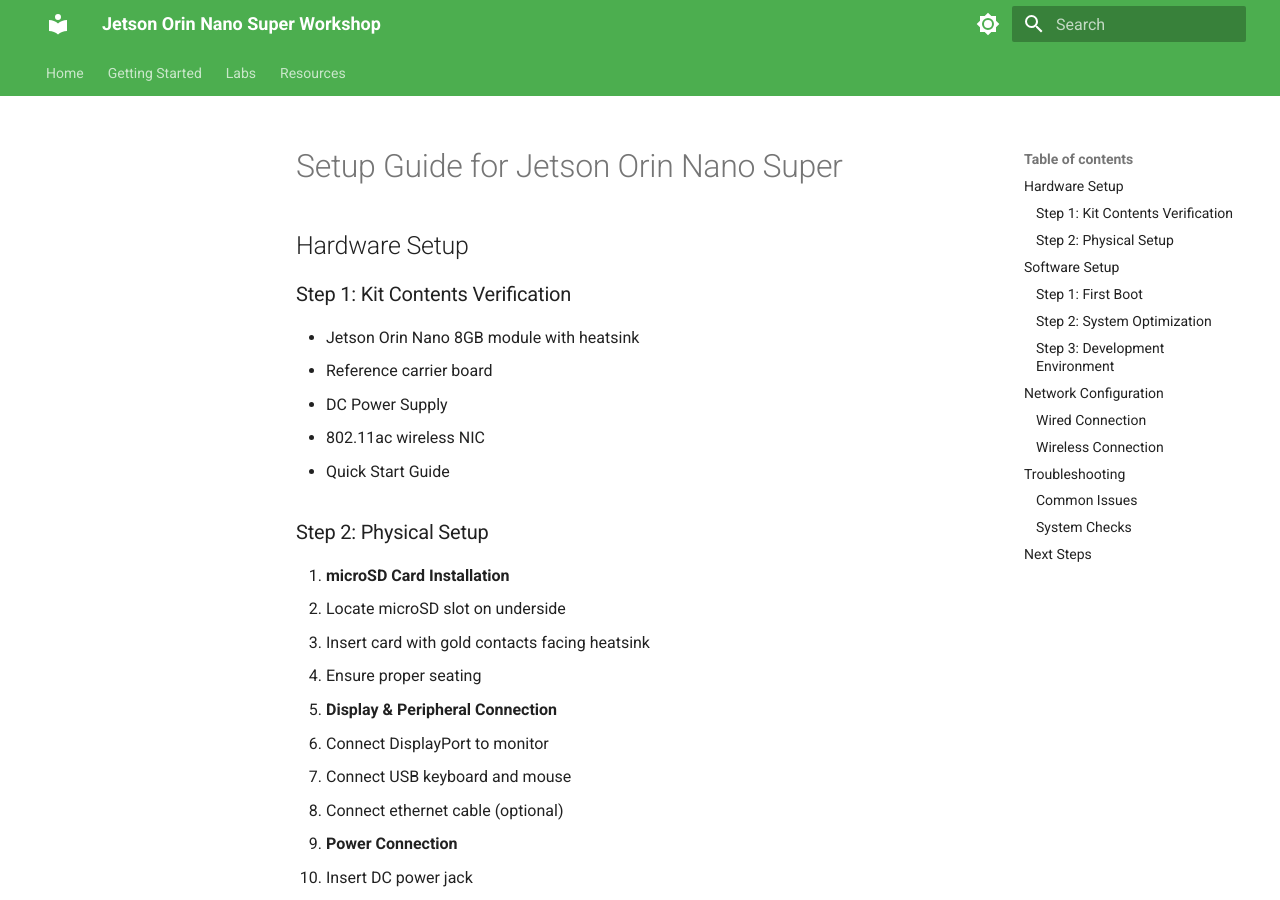
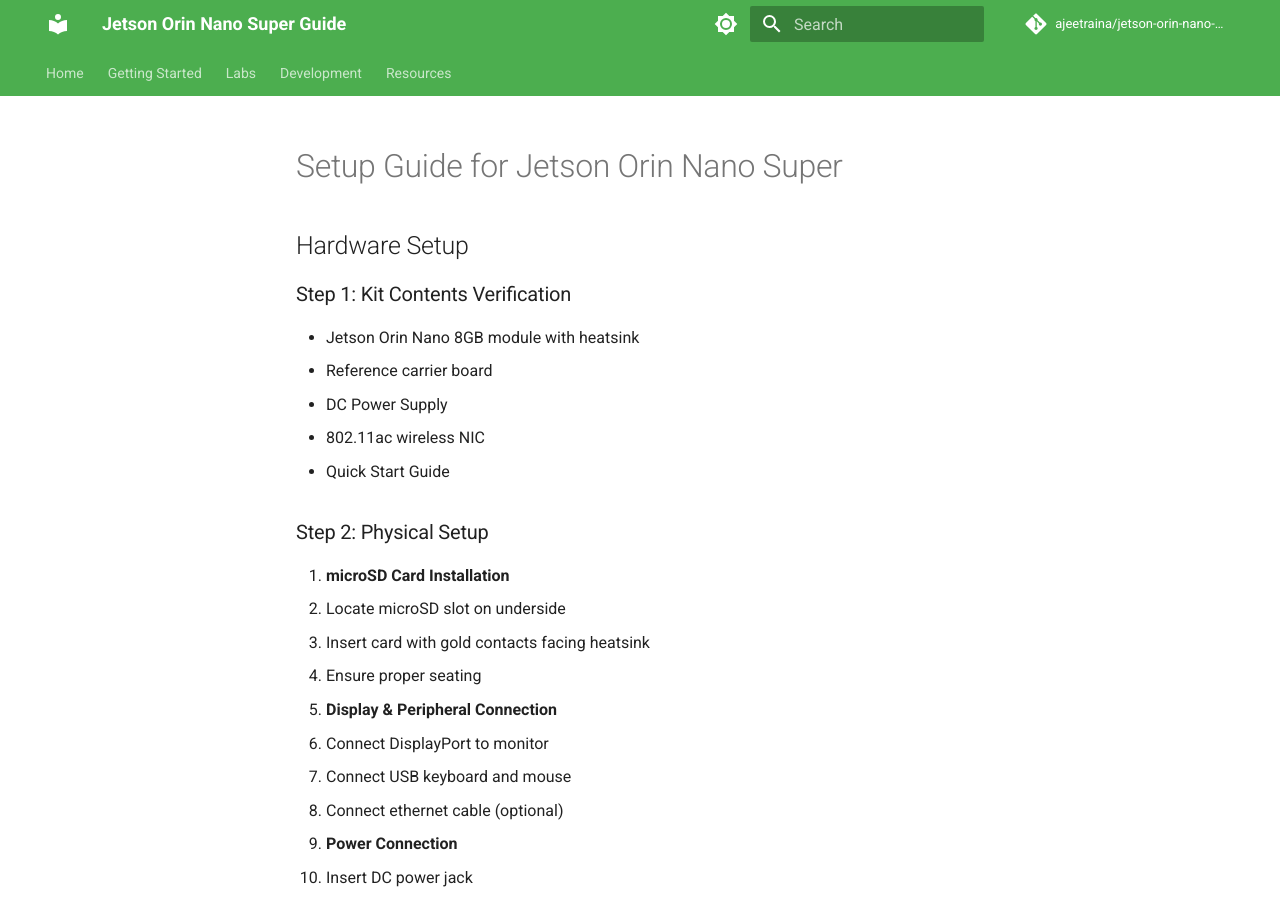
Before and after one commit to ajeetraina/jetson-orin-nano-super-guide, an MkDocs documentation site: the page built from docs/SETUP.md, in a window 1280 px wide and 900 px high. Built offline with MkDocs 1.6.1 and Material for MkDocs 9.7.7, drawn with Linux system fonts in a browser that asks for light colours; comment, search, counter and statistics services are not loaded; some of the changed text lies outside the part shown.

Commit message:
Add mkdocs configuration

```diff
--- a/mkdocs.yml
+++ b/mkdocs.yml
@@ -1,87 +1,82 @@
-site_name: Jetson Orin Nano Super Workshop
-site_description: A hands-on workshop for NVIDIA Jetson Orin Nano Super
-site_author: Ajeet Singh Raina
+site_name: Jetson Orin Nano Super Guide
+site_description: Comprehensive guide for NVIDIA Jetson Orin Nano
+site_author: Community Contributors
+
 theme:
   name: material
   features:
     - navigation.tabs
     - navigation.sections
-    - navigation.top
+    - navigation.expand
+    - navigation.indexes
+    - toc.integrate
     - search.suggest
     - search.highlight
   palette:
     - scheme: default
       primary: green
-      accent: indigo
+      accent: light green
       toggle:
         icon: material/brightness-7
         name: Switch to dark mode
     - scheme: slate
       primary: green
-      accent: indigo
+      accent: light green
       toggle:
         icon: material/brightness-4
         name: Switch to light mode
 
-nav:
-  - Home: index.md
-  - Getting Started:
-    - Prerequisites: getting-started/prerequisites.md
-    - Hardware Setup: getting-started/hardware-setup.md
-    - Software Setup: getting-started/software-setup.md
-  - Labs:
-    - 'Lab 1: Basic Setup & Configuration':
-      - Overview: labs/lab1/overview.md
-      - Initial Setup: labs/lab1/setup.md
-      - Power Modes: labs/lab1/power-modes.md
-      - Verification: labs/lab1/verification.md
-    - 'Lab 2: AI Model Optimization':
-      - Overview: labs/lab2/overview.md
-      - Model Selection: labs/lab2/model-selection.md
-      - TensorRT Optimization: labs/lab2/tensorrt-optimization.md
-      - Performance Testing: labs/lab2/performance-testing.md
-    - 'Lab 3: Sensor Integration':
-      - Overview: labs/lab3/overview.md
-      - BME680 Setup: labs/lab3/bme680-setup.md
-      - Data Collection: labs/lab3/data-collection.md
-      - AI Integration: labs/lab3/ai-integration.md
-  - Resources:
-    - Troubleshooting: resources/troubleshooting.md
-    - FAQ: resources/faq.md
-    - References: resources/references.md
-
 markdown_extensions:
   - admonition
-  - codehilite
-  - footnotes
-  - meta
-  - toc:
-      permalink: true
-  - pymdownx.arithmatex
-  - pymdownx.betterem
-  - pymdownx.caret
-  - pymdownx.critic
   - pymdownx.details
-  - pymdownx.emoji
-  - pymdownx.highlight
-  - pymdownx.inlinehilite
-  - pymdownx.magiclink
-  - pymdownx.mark
-  - pymdownx.smartsymbols
   - pymdownx.superfences:
       custom_fences:
         - name: mermaid
           class: mermaid
           format: !!python/name:pymdownx.superfences.fence_code_format
-  - pymdownx.tasklist
-  - pymdownx.tilde
+  - pymdownx.highlight:
+      anchor_linenums: true
+  - pymdownx.inlinehilite
+  - pymdownx.snippets
+  - pymdownx.tabbed
+  - footnotes
+  - attr_list
+  - md_in_html
+
+nav:
+  - Home: index.md
+  - Getting Started:
+    - Quick Start: quick-start.md
+    - Hardware Setup: hardware-setup.md
+    - Software Setup: software-setup.md
+  - Labs:
+    - Overview: labs/index.md
+    - Getting Started Labs: labs/getting-started.md
+    - Computer Vision Labs: labs/computer-vision.md
+    - TensorRT Labs: labs/tensorrt.md
+    - Edge AI Labs: labs/edge-ai.md
+    - Performance Labs: labs/performance.md
+  - Development:
+    - Environment Setup: development/environment.md
+    - Best Practices: development/best-practices.md
+    - Troubleshooting: development/troubleshooting.md
+  - Resources:
+    - Documentation: resources/documentation.md
+    - Community: resources/community.md
+    - FAQ: resources/faq.md
+
+repo_name: ajeetraina/jetson-orin-nano-super-guide
+repo_url: https://github.com/ajeetraina/jetson-orin-nano-super-guide
+edit_uri: edit/main/docs/
 
 extra:
   social:
     - icon: fontawesome/brands/github
       link: https://github.com/ajeetraina/jetson-orin-nano-super-guide
-    - icon: fontawesome/brands/twitter
-      link: https://twitter.com/ajeetsraina
+    - icon: fontawesome/brands/docker
+      link: https://hub.docker.com/r/ajeetraina/jetson-orin-nano
   analytics:
     provider: google
     property: !ENV GOOGLE_ANALYTICS_KEY
+
+copyright: Copyright &copy; 2024 Community Contributors
```
